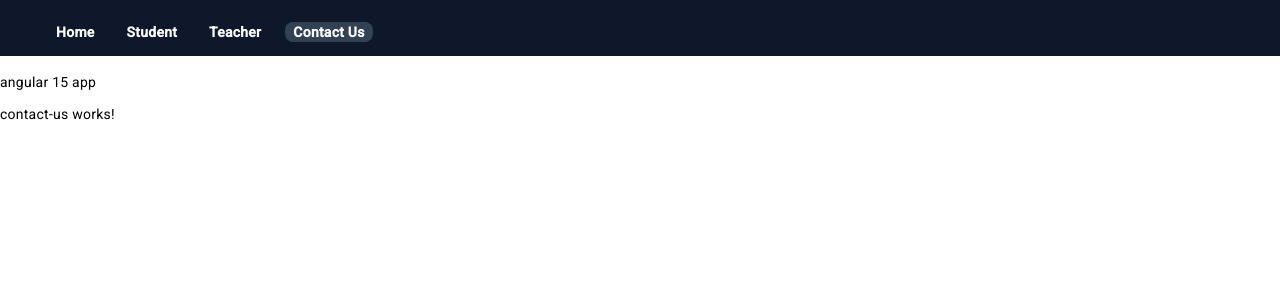
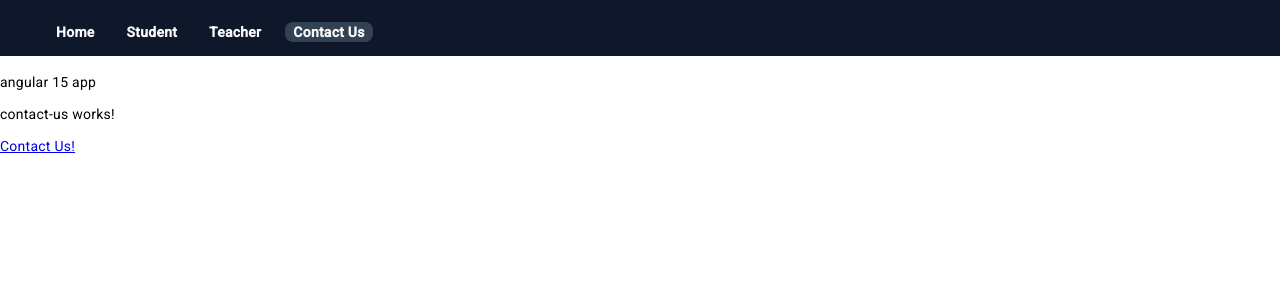
Before and after one commit to ahdianmirza/angular-practice, an Angular app: page /contactus in a window 1280 px wide. Shown: the top 300 px of the page. Built offline with nearby package versions, Linux system fonts and the light colour scheme.

Commit message:
absolute and relative route paths

```diff
--- a/src/app/contact-us/contact-us.component.html
+++ b/src/app/contact-us/contact-us.component.html
@@ -1 +1,3 @@
 <p>contact-us works!</p>
+
+<a routerLink="../contactus">Contact Us!</a>
```
